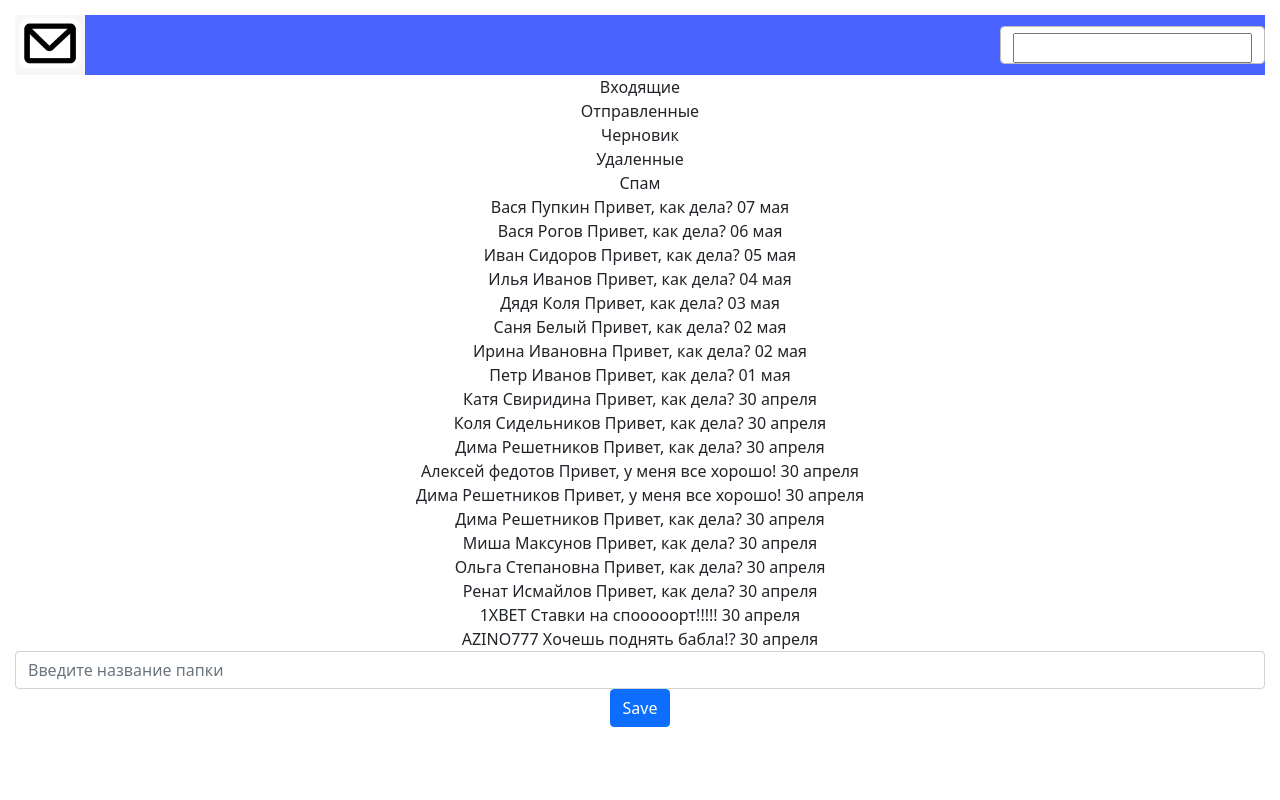
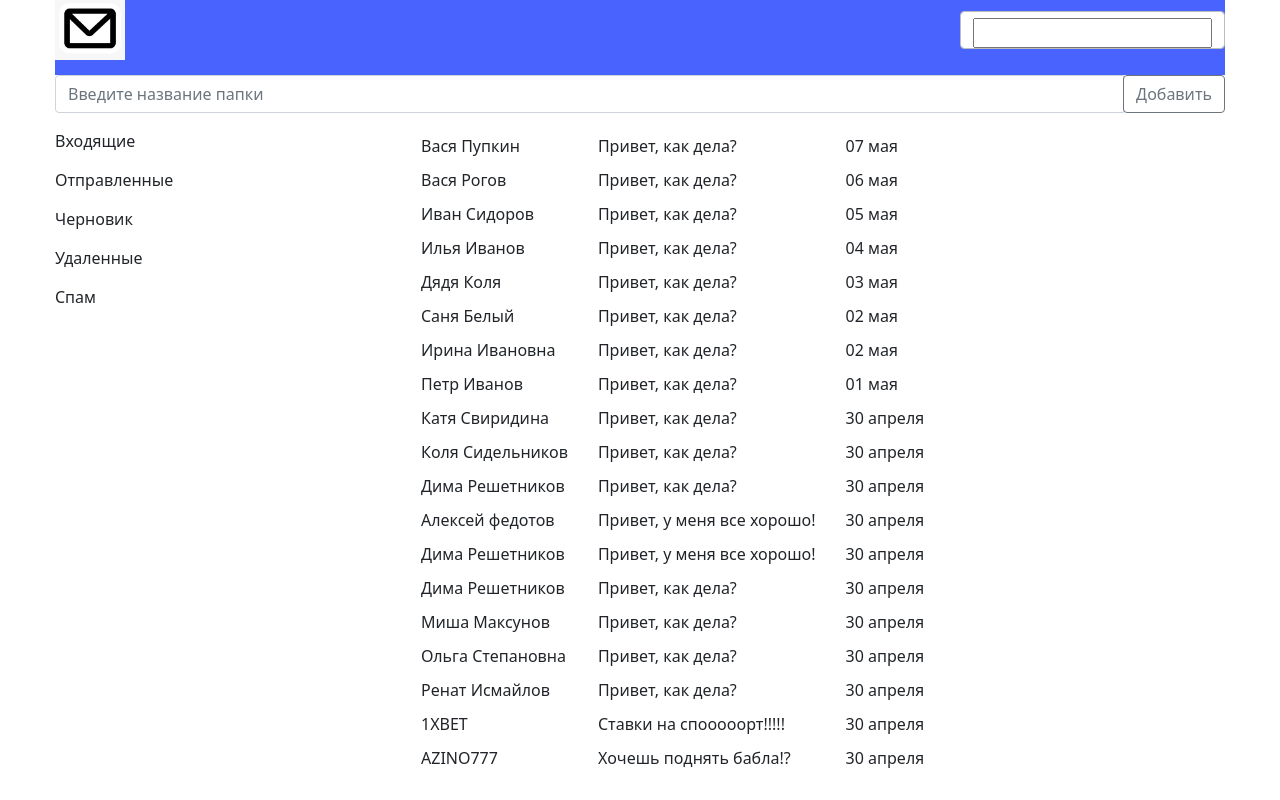
Before and after one commit to Maxim-AR/MyMail, a React (Create React App) app: page / in a window 1280 px wide. Built offline with nearby package versions, Linux system fonts and the light colour scheme.

Commit message:
работа со стилями

```diff
--- a/src/AddFolder/index.js
+++ b/src/AddFolder/index.js
@@ -1,5 +1,6 @@
 import React, { useState } from 'react'
-import { Row, Col, Button, FormControl } from 'react-bootstrap'
+
+import './style.css'
 
 export const AddFolder = ({ folder, setFolder }) => {
 
@@ -21,11 +22,12 @@ export const AddFolder = ({ folder, setFolder }) => {
   }
 
   return (
-    <Row>
-      <Col >
-        <FormControl placeholder='Введите название папки' value={value} onChange={(e) => setValue(e.target.value)} />
-        <Button onClick={saveFolder}>Save</Button>
-      </Col>
-    </Row>
+
+    <div className="input-group mb-3">
+      <input type="text" className="form-control" placeholder="Введите название папки" aria-label="Введите название папки" aria-describedby="button-addon2" value={value} onChange={(e) => setValue(e.target.value)} />
+        <div className="input-group-append">
+          <button className="btn btn-outline-secondary" type="button" id="button-addon2" onClick={saveFolder}>Добавить</button>
+        </div>
+    </div>
   )
 }
--- /dev/null
+++ b/src/AddFolder/style.css
@@ -0,0 +1,4 @@
+.search {
+    display: flex;
+    flex-direction: row;
+}
--- a/src/App.js
+++ b/src/App.js
@@ -36,8 +36,9 @@ function App() {
       <Header>
         <Search handleChange={handleChange} />
       </Header>
+      <AddFolder folder={folder} setFolder={setFolder} />
       <List folder={folder} setFolder={setFolder} msg={msg} setMsg={setMsg} mockedData={mockedData} />
-      <AddFolder folder={folder} setFolder={setFolder} />
+
 
     </div>
   );
--- a/src/Header/index.css
+++ b/src/Header/index.css
@@ -8,4 +8,5 @@
     align-items: center;
     justify-content: space-between;
     background-color: rgba(63, 92, 254, 0.953);
+    padding-bottom: 15px;
 }
--- a/src/List/index.js
+++ b/src/List/index.js
@@ -138,14 +138,17 @@ export const List = ({ folder, setFolder, msg, setMsg, mockedData }) => {
 
       </div>
 
-      <div className='list'>
-        {msg.map((item) => (
-          <div key={item.id} className='content container'>
-            {item.author} {item.text} {item.time}
-          </div>
-        ))}
-
-      </div>
+      <table className='list'>
+        <tbody>
+          {msg.map((item) => (
+            <tr key={item.id} className='list__table'>
+              <td>{item.author}</td>
+              <td>{item.text}</td>
+              <td> {item.time}</td>
+            </tr>
+          ))}
+        </tbody>
+      </table>
 
     </div>
   )
--- a/src/List/style.css
+++ b/src/List/style.css
@@ -1,6 +1,34 @@
 .sort {
+
+    cursor: pointer;
+    min-height: 500px;
+    width: 30%;
+    float: left;
     display: flex;
     flex-direction: column;
-    justify-content: space-between;
-    cursor: pointer;
+    align-items: flex-start;
+    gap: 15px;
 }
+
+.list {
+
+    min-height: 500px;
+    width: 70%;
+    float: left;
+    display: flex;
+    flex-direction: column;
+    align-items: flex-start;
+    gap: 15px;
+    text-align: left;
+
+}
+
+table {
+    table-layout: fixed;
+    width: 100%;
+}
+
+ td, tr {
+    border: 1px solid rgb(98, 96, 96);
+    padding: 5px 15px;
+ }
--- a/src/index.css
+++ b/src/index.css
@@ -1,4 +1,6 @@
-
+* {
+  box-sizing: border-box;
+}
 
 body {
   margin: 0 auto;
@@ -15,5 +17,7 @@ code {
 }
 
 .App {
-  padding: 15px;
+  max-width: 1200px;
+  padding: 0px 15px;
+  margin: 0px auto;
 }
```
